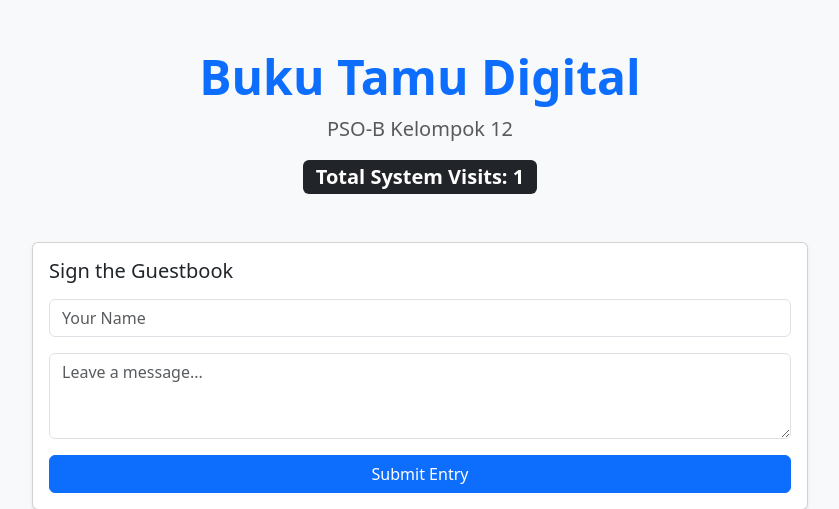
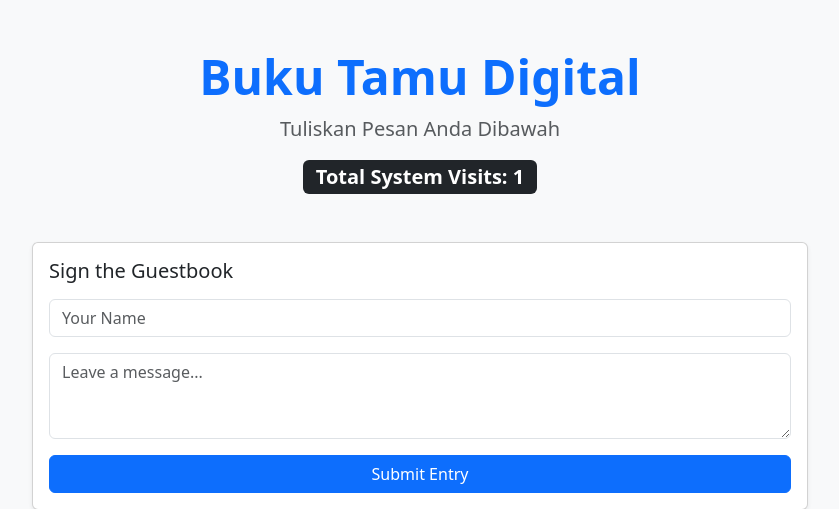
Before and after one commit to lnk7333/FinalProject-PSO-B-12, a Flask app: template templates/index.html in a window 1280 px wide. Shown: the top 509 px of the page, without its empty margins (220-1059 px from the left). Run offline with Flask 3, Linux system fonts and the light colour scheme; the template is opened without the code that fills it: most values are stand-ins (such as "Sample title", 1, 10 or a date in 2020).

Commit message:
Fix index.html

```diff
--- a/templates/index.html
+++ b/templates/index.html
@@ -11,7 +11,7 @@
 
         <div class="text-center mb-5">
             <h1 class="display-5 fw-bold text-primary">Buku Tamu Digital</h1>
-            <p class="lead text-muted">PSO-B Kelompok 12</p>
+            <p class="lead text-muted">Tuliskan Pesan Anda Dibawah</p>
             <span class="badge bg-dark fs-5">Total System Visits: {{ visit_count }}</span>
         </div>
 
```
